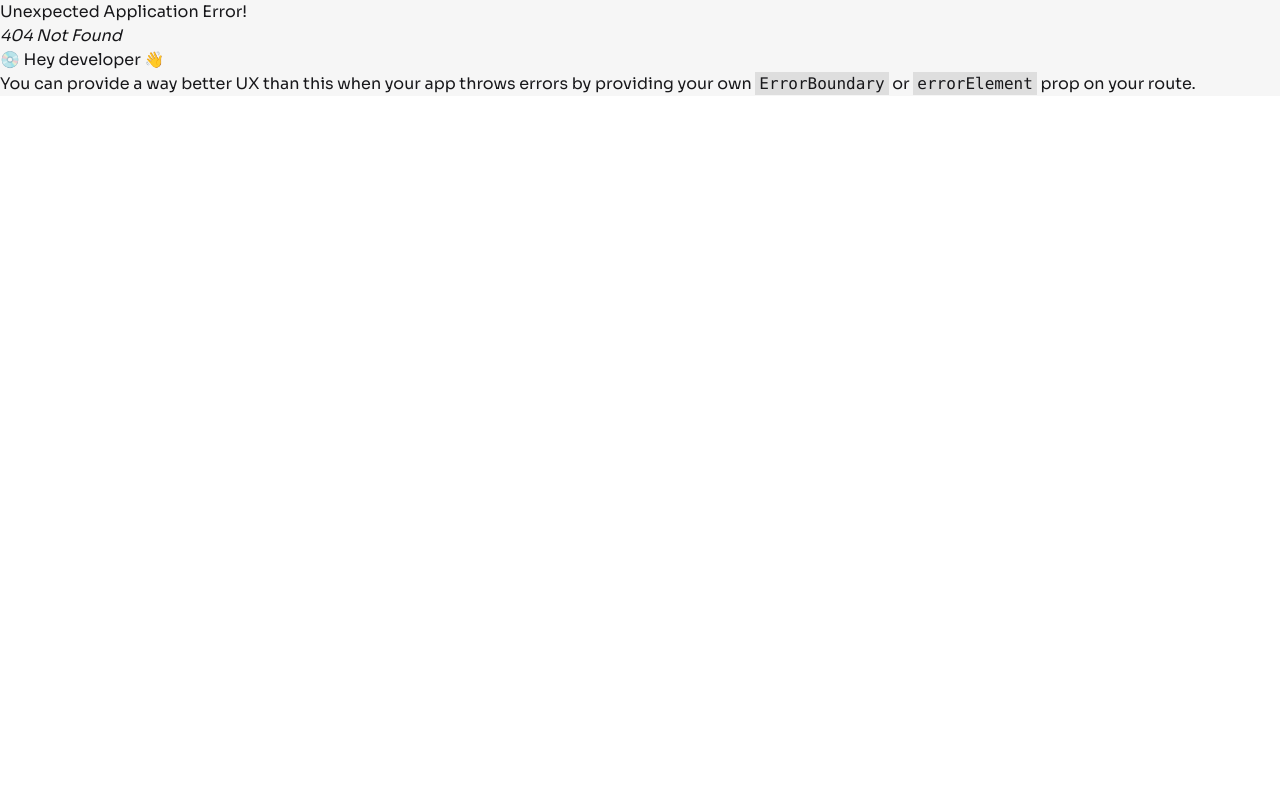
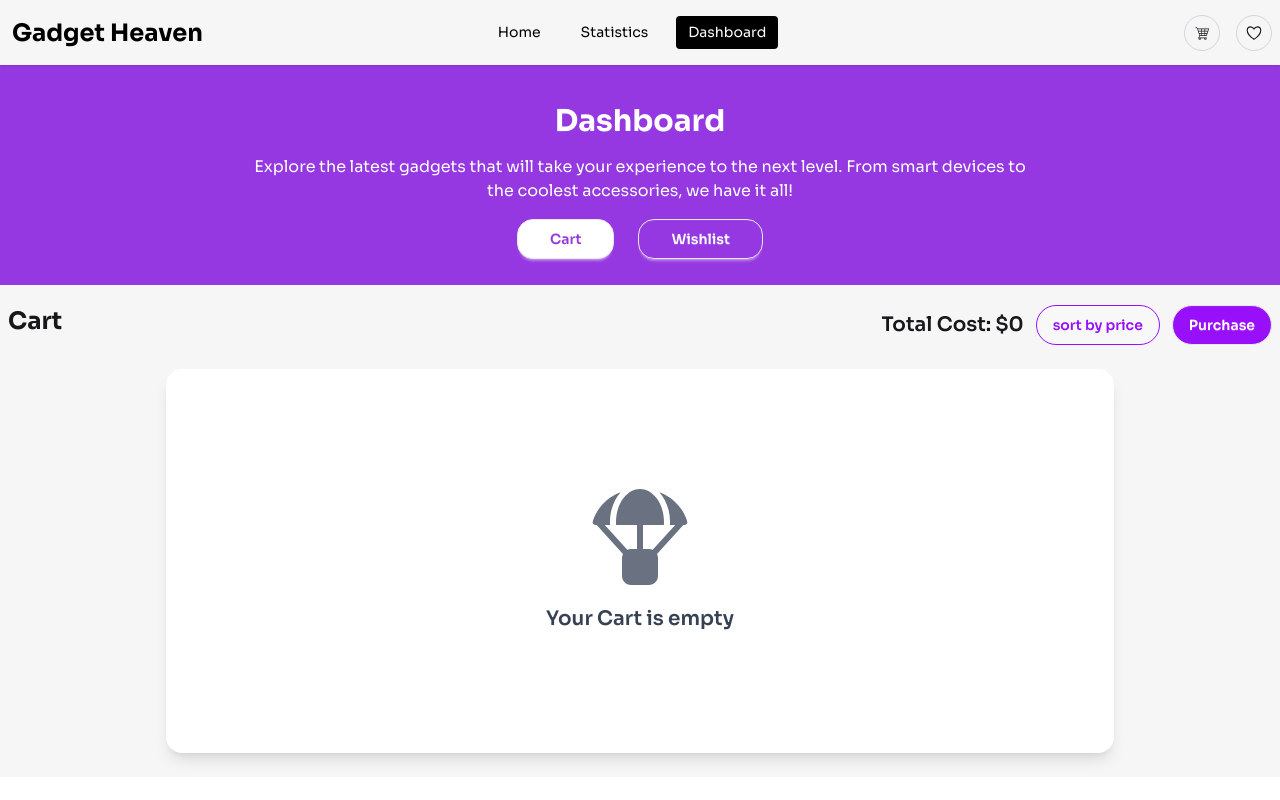
Before and after one commit to Morshedkhondokar/Assignment-8, a React (Vite) app: page /dashboard/cart in a window 1280 px wide. Before the commit this address had no page. Shown: the top 800 px of the page. Built offline with nearby package versions, Linux system fonts and the light colour scheme.

Commit message:
add cartItem design and logic

```diff
--- a/package.json
+++ b/package.json
@@ -17,6 +17,7 @@
     "prop-types": "^15.8.1",
     "react": "^19.1.0",
     "react-dom": "^19.1.0",
+    "react-hot-toast": "^2.5.2",
     "react-icons": "^5.5.0",
     "react-rating": "^2.0.5",
     "react-rating-stars-component": "^2.2.0",
--- a/public/data/data.json
+++ b/public/data/data.json
@@ -117,7 +117,7 @@
     "product_id": "L0001",
     "product_name": "MacBook Pro 16 M2 Max",
     "brand": "Apple",
-    "product_image": "https://external-preview.redd.it/apple-macbook-pro-16-2023-review-m2-max-challenges-geforce-v0-YpwzcjdfuDptKCuSEGQ2K8E34kGfmezglTqzTDdl4ik.jpg?auto=webp&s=ddee5d876a964422b85952a9e581b3ca6120fb47",
+    "product_image": "https://c0.lestechnophiles.com/images.frandroid.com/wp-content/uploads/2023/02/apple-macbook-pro-16-m2-max-test-4-scaled.jpg?resize=1600,900&key=6242da87&watermark",
     "category": "Laptops",
     "price": 2499,
     "description": "The ultimate laptop for professionals with M2 Max chip.",
--- /dev/null
+++ b/src/CartProvider/CartProvider.jsx
@@ -0,0 +1,76 @@
+import { useEffect, useState } from "react";
+import CartContext from "../Context/CartContext";
+import toast, { Toaster } from "react-hot-toast";
+
+
+const CartProvider = ({children}) => {
+    const [cart, setCart] = useState(() => {
+        const get = localStorage.getItem("cart")
+        return get ? JSON.parse(get) : [];
+    });
+    const [totalPrice, setTotalprice] = useState()
+
+    const handleAddToCart = (product) => {
+        const exist = cart.find(item => item.product_id === product.product_id)
+       if(exist){
+            const updatedCart = cart.map(item => item.product_id === product.product_id
+            ? { ...item, quantity: item.quantity + 1 } : item);
+            setCart(updatedCart);
+            toast.success(`${product.product_name} quantity increased`);
+       }else {
+         setCart([{ ...product, quantity: 1 }, ...cart]);
+            toast.success(`${product.product_name} added to Cart`);
+        }
+    }
+
+    // Remove from cart
+    const handleRemoveCart = (product) => {
+        const removeItem = cart.filter(item => item.product_id !== product.product_id)
+        setCart(removeItem)
+        toast.error(`${product.product_name} remove frome Cart❌`)
+    }
+
+    // quantity increased
+    const quantityIncreased = (product) =>{
+         const updatedCart = cart.map(item => item.product_id === product.product_id
+            ? { ...item, quantity: item.quantity + 1 } : item);
+            setCart(updatedCart);
+    }
+    // quantity deccreased
+    const quantityDecreased = (product) =>{
+         const updatedCart = cart.find(item => item.product_id === product.product_id);
+         if(updatedCart.quantity <= 1){
+            handleRemoveCart(updatedCart)
+         }else{
+            setCart(cart.map(item => item.product_id === product.product_id ? {...item, quantity: item.quantity - 1 }: item))
+         }
+
+    }
+    // localstorage save cart data
+    useEffect(() =>{
+        localStorage.setItem("cart", JSON.stringify(cart))
+    },[cart])
+
+    // tataPrice
+    useEffect(() => {
+        const total = cart.reduce((acc, item) => acc + item.price * item.quantity,0)
+        setTotalprice(total)
+    },[cart])
+
+    useEffect(() =>{
+
+    },[cart])
+
+
+
+
+    return (
+        <CartContext.Provider
+         value={{handleAddToCart, cart, quantityIncreased, quantityDecreased,totalPrice,handleRemoveCart}}>
+            <Toaster/>
+            {children}
+        </CartContext.Provider>
+    );
+};
+
+export default CartProvider;
--- /dev/null
+++ b/src/Components/Cart/Cart.jsx
@@ -0,0 +1,40 @@
+import React, { useContext } from 'react';
+import CartContext from '../../Context/CartContext';
+import CartItem from '../CartItem/CartItem';
+import { FaParachuteBox } from 'react-icons/fa6';
+
+const Cart = () => {
+    const {cart,totalPrice} = useContext(CartContext);
+    return (
+        <div className='my-5 px-2'>
+           <div className='flex justify-between'>
+            <h1 className='text-2xl font-bold'>Cart</h1>
+            <div className='flex flex-col md:flex-row justify-center items-center gap-3'>
+                <h2 className='text-xl font-semibold'>Total Cost: ${totalPrice}</h2>
+                <div>
+                    <button className='btn rounded-3xl border-purple-600 text-purple-600 mr-3'>sort by price</button>
+                    <button className='btn rounded-3xl text-white bg-purple-600'>Purchase</button>
+                </div>
+            </div>
+           </div>
+           {/* cart item  */}
+          {
+            cart.length !== 0 ?
+            <div className='mt-8 mb-16'>
+                {
+                    cart.map((item, index) => <CartItem key={index} item={item}></CartItem> )
+                }
+           </div>
+           : <div className="flex flex-col items-center justify-center w-[400px] md:w-[700px] mx-auto lg:w-[948px] h-96
+                      bg-white rounded-2xl shadow-lg my-6">
+                 {/* Empty Icon */}
+                   <FaParachuteBox className='text-8xl text-gray-500' />
+                 {/* Message */}
+                 <h2 className="text-xl font-semibold text-gray-700 mt-5">Your Cart is empty</h2>
+               </div>
+          }
+        </div>
+    );
+};
+
+export default Cart;
--- /dev/null
+++ b/src/Components/CartItem/CartItem.jsx
@@ -0,0 +1,50 @@
+import React, { useContext } from 'react';
+import { IoIosCloseCircle } from "react-icons/io";
+import CartContext from '../../Context/CartContext';
+
+const CartItem = ({item}) => {
+    const { quantityIncreased, quantityDecreased,handleRemoveCart} = useContext(CartContext)
+    const {product_name,product_image,description,price,quantity} = item;
+    return (
+        <div className='bg-white rounded-2xl p-2 md:p-6 flex justify-between mb-3'>
+            {/* cart img */}
+            <div className='flex gap-3 md:gap-6'>
+                <div className='w-[140px] h-[130px] md:w-[200px] md:h-[180px] flex-shrink-0'>
+                    <img className='w-full h-full object-cover rounded-2xl' src={product_image} alt="" />
+                </div>
+                {/* cart title */}
+                <div className='flex flex-col justify-center  md:justify-start'>
+                <div className='space-y-2 md:space-y-4'>
+                        <h1 className='font-bold text-[14px] md:text-xl'>{product_name}</h1>
+                        <p className='text-[#6c6b6f] md:my-2 text-[12px] md:text-[18px] font-medium'>{description}</p>
+                        <h5 className='font-semibold text-[13px] md:text-xl'>Price: ${price}</h5>
+                    </div>
+                   {/* Quantity Selector */}
+                    <div className="bg-white h-10 rounded-2xl p-2 flex gap-2 w-fit shadow-lg mt-3">
+                        <button
+                            onClick={() => quantityIncreased(item)}
+                            className="bg-purple-500 text-white size-7 rounded-full flex items-center justify-center text-lg font-bold
+                            hover:bg-purple-600 transition cursor-pointer">
+                            +
+                        </button>
+                        <p className="font-semibold text-gray-800 text-lg w-6 text-center">{quantity}</p>
+                        <button
+                            onClick={() => quantityDecreased(item)}
+                            className="bg-purple-500 text-white size-7 rounded-full flex items-center justify-center text-lg font-bold  hover:bg-purple-600 transition
+                            cursor-pointer">
+                            -
+                        </button>
+                    </div>
+
+                </div>
+            </div>
+                <div>
+                    <button
+                    onClick={() => handleRemoveCart(item)}
+                    ><IoIosCloseCircle  className="text-2xl md:text-3xl text-red-500 cursor-pointer "/></button>
+                </div>
+        </div>
+    );
+};
+
+export default CartItem;
--- a/src/Components/Dashboard/Dashboard.jsx
+++ b/src/Components/Dashboard/Dashboard.jsx
@@ -1,9 +1,34 @@
-import React from 'react';
+import {  Link,Outlet, useLocation } from "react-router";
+
 
 const Dashboard = () => {
+    const location = useLocation();
+     const isCartActive =
+           location.pathname === "/dashboard" || location.pathname === "/dashboard/cart";
+
+    const isWishlistActive = location.pathname === "/dashboard/wishlist";
+
     return (
         <div>
-            <h1 className='bg-blue-600'>Dashboard</h1>
+            <div className='h-[340px] md:h-[220px] bg-[#9538e2] pt-8'>
+              <div className=' flex flex-col justify-center items-center h-36 gap-4 pt-6 px-3 max-w-[800px] mx-auto'>
+                <h1 className='font-bold text-3xl text-white'>Dashboard</h1>
+                <p className='text-white text-center'>Explore the latest gadgets that will take your experience to
+                  the next level. From smart devices to the coolest accessories, we have it all!</p>
+                  <div className="flex gap-6 ">
+                    <Link to="/dashboard/cart"><button
+                    className={`btn rounded-2xl px-8 ${isCartActive ? 'bg-white text-[#9538e2]' : 'bg-transparent text-white'}`}>
+                        Cart
+                    </button></Link>
+                    <Link to="/dashboard/wishlist"><button
+                     className={`btn rounded-2xl px-8 ${isWishlistActive ? 'bg-white text-[#9538e2]' : 'bg-transparent text-white'}`}>
+                        Wishlist
+                    </button></Link>
+                  </div>
+              </div>
+            </div>
+            {/* Nested route content show here */}
+            <Outlet />
         </div>
     );
 };
--- a/src/Components/Details/Details.jsx
+++ b/src/Components/Details/Details.jsx
@@ -1,14 +1,16 @@
-import React, { useEffect, useState } from 'react';
+import React, { useContext, useEffect, useState } from 'react';
 import { useParams } from 'react-router';
 import Rating from "@mui/material/Rating";
 import { Button } from '@mui/material';
 import { TiHeartFullOutline } from "react-icons/ti";
 import { MdShoppingCartCheckout } from "react-icons/md";
+import CartContext from '../../Context/CartContext';
 
 
 const Details = () => {
     const [productsDetails, setProductsDetails] = useState([]);
     const {productId} = useParams()
+    const {handleAddToCart} = useContext(CartContext)
 
 
     useEffect( () => {
@@ -17,8 +19,7 @@ const Details = () => {
         .then(data => setProductsDetails(data))
     },[])
 
-      const detailsProduct = productsDetails.find(
-    (item) => item.product_id === productId
+      const detailsProduct = productsDetails.find((item) => item.product_id === productId
   );
      if (!detailsProduct) {
     return <h1 className="text-center mt-10">Loading product...</h1>;
@@ -82,7 +83,9 @@ const Details = () => {
                    </div>
                    {/* addCart adn wishlist buttons */}
                    <div className='flex items-center gap-2 mt-4'>
-                    <Button variant="contained"   className="!bg-[#9538e2] !hover:bg-[#7d29b7] text-white !rounded-4xl">Add To Cart <MdShoppingCartCheckout className='ml-3 text-xl'/></Button>
+                    <Button
+                    onClick={() => handleAddToCart(detailsProduct)}
+                     variant="contained"   className="!bg-[#9538e2] !hover:bg-[#7d29b7] text-white !rounded-4xl">Add To Cart <MdShoppingCartCheckout className='ml-3 text-xl'/></Button>
                     <button className='text-4xl p-1 rounded-full border border-gray-300 hover:shadow-md  transition cursor-pointer'><TiHeartFullOutline  className='text-2xl
                     hover:text-[#9538e2] text-[#757478]'/></button>
                    </div>
--- /dev/null
+++ b/src/Components/Wishlist/Wishlist.jsx
@@ -0,0 +1,11 @@
+import React from 'react';
+
+const Wishlist = () => {
+    return (
+        <div>
+           <h1 className='bg-red-500'>Hello Wishlist</h1>
+        </div>
+    );
+};
+
+export default Wishlist;
--- /dev/null
+++ b/src/Context/CartContext.jsx
@@ -0,0 +1,5 @@
+import { createContext } from 'react';
+
+const CartContext = createContext()
+
+export default CartContext;
--- a/src/main.jsx
+++ b/src/main.jsx
@@ -6,6 +6,9 @@ import Home from './Components/Home/Home.jsx'
 import Statistics from './Components/Statistics/Statistics.jsx'
 import Dashboard from './Components/Dashboard/Dashboard.jsx'
 import Details from './Components/Details/Details.jsx'
+import Cart from './Components/Cart/Cart.jsx'
+import Wishlist from './Components/Wishlist/Wishlist.jsx'
+import CartProvider from './CartProvider/CartProvider.jsx'
 
 const router = createBrowserRouter([
   {
@@ -22,7 +25,21 @@ const router = createBrowserRouter([
       },
       {
         path: '/dashboard',
-        element: <Dashboard></Dashboard>
+        element: <Dashboard></Dashboard>,
+        children:[
+           {
+            index: true,
+            element: <Cart />
+          },
+          {
+            path:'cart',
+            element:<Cart></Cart>
+          },
+          {
+            path:'wishlist',
+            element:<Wishlist></Wishlist>
+          }
+        ]
       },
       {
         path: '/details/:productId',
@@ -33,6 +50,8 @@ const router = createBrowserRouter([
 ])
 
 createRoot(document.getElementById('root')).render(
-      <RouterProvider router={router}/>
+  <CartProvider>
+    <RouterProvider router={router}/>
+  </CartProvider>
 
 )
```
Also changed, not shown: 1 other file (tests, documents, lock files or other folders).
